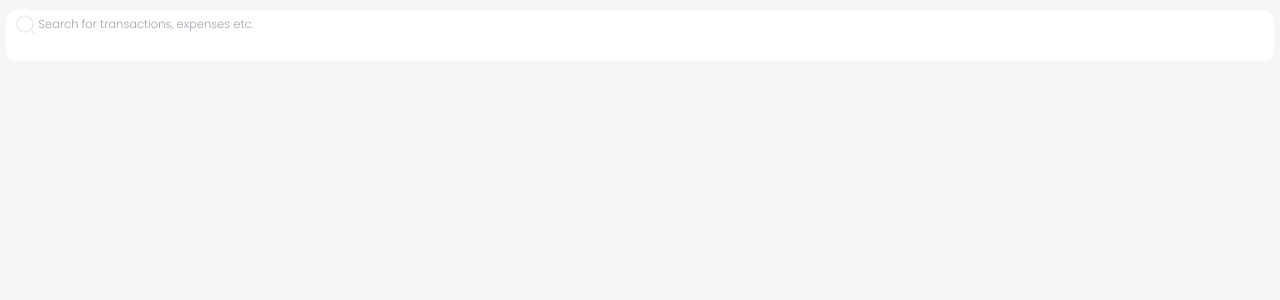
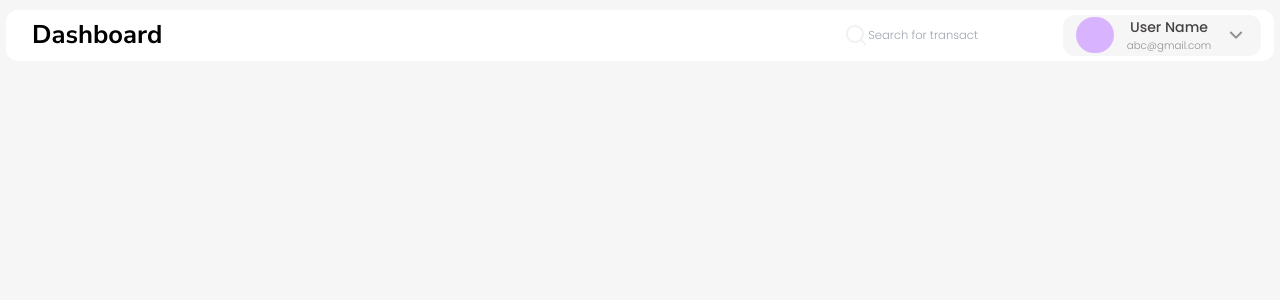
Before and after one commit to ananya-8029/Expense-Tracker, a React (Vite) app in the folder Frontend/: page /home_page in a window 1280 px wide. Shown: the top 300 px of the page. Built offline with nearby package versions, Linux system fonts and the light colour scheme; a web font is replaced by a local one.

Commit message:
Creating Navbar

```diff
--- a/Frontend/src/Components/NavBar/NavBar.css
+++ b/Frontend/src/Components/NavBar/NavBar.css
@@ -1,3 +1,11 @@
-.search_bar{
-    font-family: "Poppins", sans-serif;
+.search_bar {
+  font-family: "Poppins", sans-serif;
 }
+
+.profile {
+  font-family: "Poppins", sans-serif;
+}
+
+.nav_header {
+  font-family: "Nunito Sans", sans-serif;
+}
--- a/Frontend/src/Components/NavBar/NavBar.jsx
+++ b/Frontend/src/Components/NavBar/NavBar.jsx
@@ -1,22 +1,37 @@
 import "../NavBar/NavBar.css";
-import { searchIcon } from "../../utils/Icons";
+import { dropDownList, searchIcon } from "../../utils/Icons";
 const NavBar = () => {
   return (
     <>
       <div className="h-[4vmax] w-full flex justify-center items-center">
-        <div className="h-full w-[99%] bg-white mt-[1.5vmax] rounded-xl">
-          <div className="h-[60%] flex items-center relative">
-            <div
-              className="absolute left-2"
-            >
-              {searchIcon}
-            </div>
+        <div className="h-full w-[99%] flex justify-end items-center bg-white mt-[1.5vmax] gap-10 rounded-xl">
+          <div className="w-full flex justify-start mx-[]">
+            <span className="nav_header text-[2vmax] font-bold mx-[2vmax]">
+              Dashboard
+            </span>
+          </div>
+          <div className="h-[60%] w-[22%] flex items-center relative">
+            <div className="absolute left-2">{searchIcon}</div>
             <input
-              className="search_bar h-full w-[22%] rounded-xl py-[1vmax]
+              className="search_bar h-full w-full rounded-xl py-[1vmax]
               px-[2.5vmax] focus:outline-none focus:ring-1 focus:ring-[#ab9ce3] focus:border-transparent text-[0.9vmax] font-light"
               type="text"
               placeholder="Search for transactions, expenses etc."
             />
+          </div>
+          <div className="bg-[#f7f6f6] h-[3.2vmax] w-[17%] mx-[1vmax] rounded-xl flex justify-center items-center">
+            <div className="flex flex-3 h-[2.8vmax] w-[3vmax] rounded-full bg-purple-300 mx-[1vmax]"></div>
+            <div className="profile flex-1 flex flex-col justify-center items-center">
+              <span className="text-[#454242] text-[1.1vmax] font-medium">
+                User Name
+              </span>
+              <span className="text-[#929090] text-[0.8vmax] font-light">
+                abc@gmail.com
+              </span>
+            </div>
+            <button className="flex-2 flex items-center justify-center mx-[1vmax]">
+              {dropDownList}
+            </button>
           </div>
         </div>
       </div>
--- a/Frontend/src/utils/Icons.jsx
+++ b/Frontend/src/utils/Icons.jsx
@@ -62,3 +62,16 @@ export const usernameIcon = (
     <path d="M4 22C4 17.5817 7.58172 14 12 14C16.4183 14 20 17.5817 20 22H4ZM12 13C8.685 13 6 10.315 6 7C6 3.685 8.685 1 12 1C15.315 1 18 3.685 18 7C18 10.315 15.315 13 12 13Z"></path>
   </svg>
 );
+
+export const dropDownList = (
+  <svg
+    xmlns="http://www.w3.org/2000/svg"
+    viewBox="0 0 24 24"
+    width="24"
+    height="24"
+    fill="rgba(146,144,144,1)"
+  >
+    <path fill="none" d="M0 0h24v24H0z"></path>
+    <path d="M11.9999 13.1714L16.9497 8.22168L18.3639 9.63589L11.9999 15.9999L5.63599 9.63589L7.0502 8.22168L11.9999 13.1714Z"></path>
+  </svg>
+);
```
